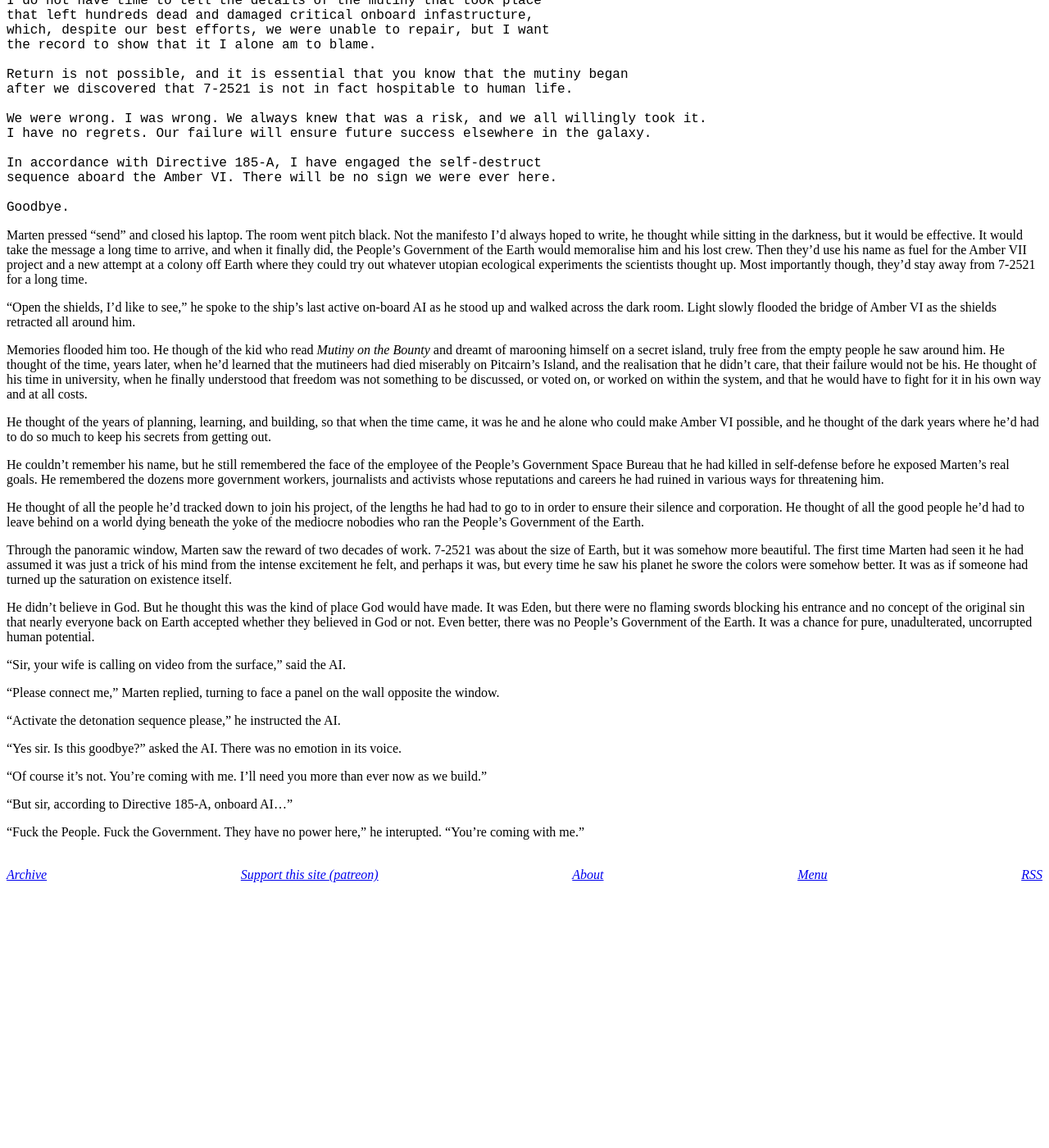
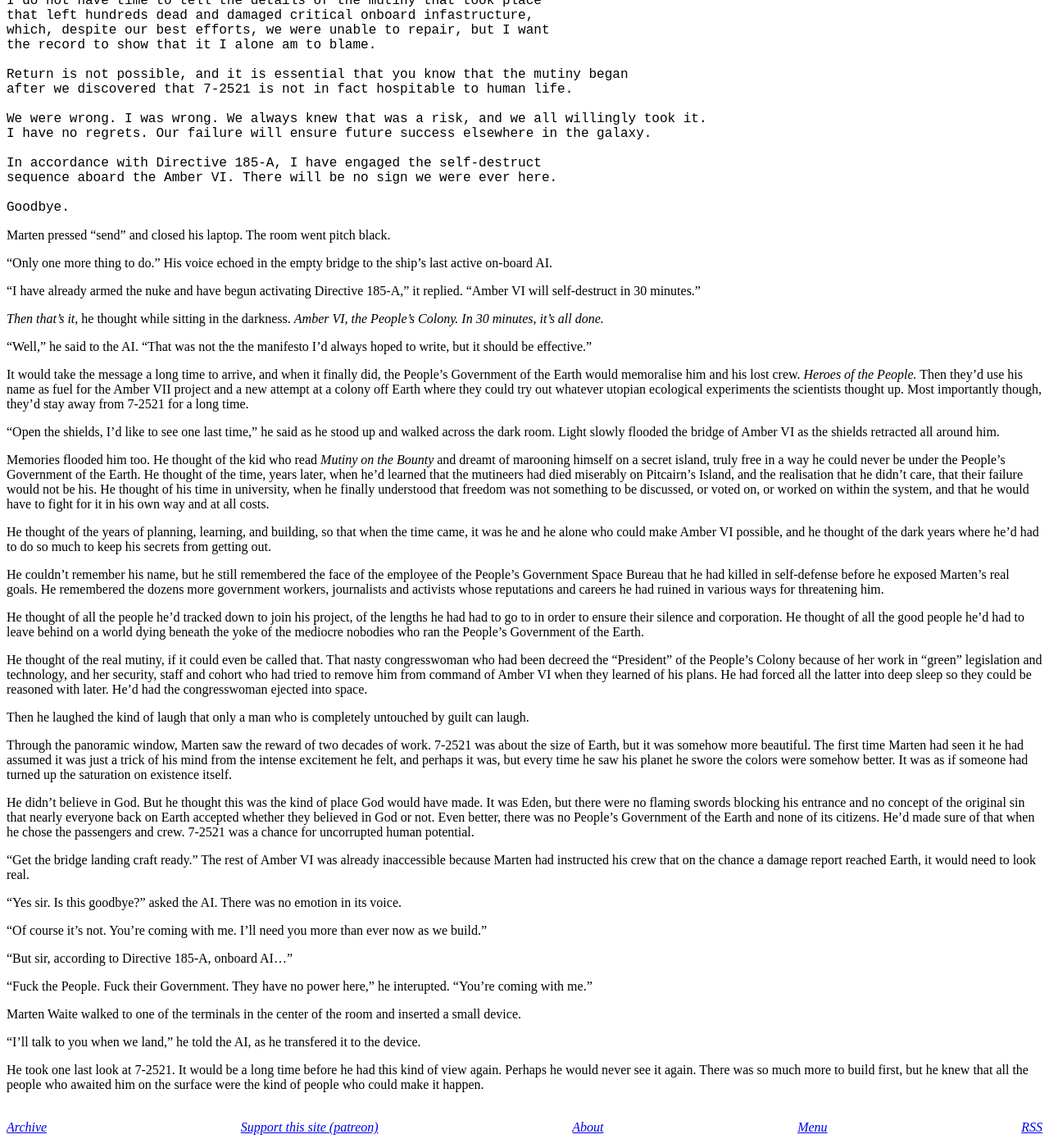
Before and after one commit to derykmakgill/website, a Jekyll site: the page built from story.md, in a window 1280 px wide and 1400 px high, scrolled down 780 px. Shown: the whole window at 82% size. Built offline with Jekyll 4.4.1, drawn with Linux system fonts in a browser that asks for light colours; before the commit the page ends 1872 px from its top, so only the background shows below that.

Commit message:
Update story.md

```diff
--- a/story.md
+++ b/story.md
@@ -50,11 +50,21 @@ sequence aboard the Amber VI. There will be no sign we were ever here.
 Goodbye.
 </pre>
 
-Marten pressed "send" and closed his laptop. The room went pitch black. Not the manifesto I'd always hoped to write, he thought while sitting in the darkness, but it would be effective. It would take the message a long time to arrive, and when it finally did, the People's Government of the Earth would memoralise him and his lost crew. Then they'd use his name as fuel for the Amber VII project and a new attempt at a colony off Earth where they could try out whatever utopian ecological experiments the scientists thought up. Most importantly though, they'd stay away from 7-2521 for a long time.
+Marten pressed "send" and closed his laptop. The room went pitch black.
 
-"Open the shields, I'd like to see," he spoke to the ship's last active on-board AI as he stood up and walked across the dark room. Light slowly flooded the bridge of Amber VI as the shields retracted all around him.
+"Only one more thing to do." His voice echoed in the empty bridge to the ship's last active on-board AI.
 
-Memories flooded him too. He though of the kid who read *Mutiny on the Bounty* and dreamt of marooning himself on a secret island, truly free from the empty people he saw around him. He thought of the time, years later, when he'd learned that the mutineers had died miserably on Pitcairn's Island, and the realisation that he didn't care, that their failure would not be his. He thought of his time in university, when he finally understood that freedom was not something to be discussed, or voted on, or worked on within the system, and that he would have to fight for it in his own way and at all costs.
+"I have already armed the nuke and have begun activating Directive 185-A," it replied. "Amber VI will self-destruct in 30 minutes."
+
+*Then that's it,* he thought while sitting in the darkness. *Amber VI, the People's Colony. In 30 minutes, it's all done.*
+
+"Well," he said to the AI. "That was not the the manifesto I'd always hoped to write, but it should be effective."
+
+It would take the message a long time to arrive, and when it finally did, the People's Government of the Earth would memoralise him and his lost crew. *Heroes of the People.* Then they'd use his name as fuel for the Amber VII project and a new attempt at a colony off Earth where they could try out whatever utopian ecological experiments the scientists thought up. Most importantly though, they'd stay away from 7-2521 for a long time.
+
+"Open the shields, I'd like to see one last time," he said as he stood up and walked across the dark room. Light slowly flooded the bridge of Amber VI as the shields retracted all around him.
+
+Memories flooded him too. He thought of the kid who read *Mutiny on the Bounty* and dreamt of marooning himself on a secret island, truly free in a way he could never be under the People's Government of the Earth. He thought of the time, years later, when he'd learned that the mutineers had died miserably on Pitcairn's Island, and the realisation that he didn't care, that their failure would not be his. He thought of his time in university, when he finally understood that freedom was not something to be discussed, or voted on, or worked on within the system, and that he would have to fight for it in his own way and at all costs.
 
 He thought of the years of planning, learning, and building, so that when the time came, it was he and he alone who could make Amber VI possible, and he thought of the dark years where he'd had to do so much to keep his secrets from getting out.
 
@@ -62,18 +72,15 @@ He couldn't remember his name, but he still remembered the face of the employee
 
 He thought of all the people he'd tracked down to join his project, of the lengths he had had to go to in order to ensure their silence and corporation. He thought of all the good people he'd had to leave behind on a world dying beneath the yoke of the mediocre nobodies who ran the People's Government of the Earth.
 
+He thought of the real mutiny, if it could even be called that. That nasty congresswoman who had been decreed the "President" of the People's Colony because of her work in "green" legislation and technology, and her security, staff and cohort who had tried to remove him from command of Amber VI when they learned of his plans. He had forced all the latter into deep sleep so they could be reasoned with later. He'd had the congresswoman ejected into space.
+
+Then he laughed the kind of laugh that only a man who is completely untouched by guilt can laugh.
+
 Through the panoramic window, Marten saw the reward of two decades of work. 7-2521 was about the size of Earth, but it was somehow more beautiful. The first time Marten had seen it he had assumed it was just a trick of his mind from the intense excitement he felt, and perhaps it was, but every time he saw his planet he swore the colors were somehow better. It was as if someone had turned up the saturation on existence itself.
 
-He didn't believe in God. But he thought this was the kind of place God would have made. It was Eden, but there were no flaming swords blocking his entrance and no concept of the original sin that nearly everyone back on Earth accepted whether they believed in God or not. Even better, there was no People's Government of the Earth. It was a chance for pure, unadulterated, uncorrupted human potential.
+He didn't believe in God. But he thought this was the kind of place God would have made. It was Eden, but there were no flaming swords blocking his entrance and no concept of the original sin that nearly everyone back on Earth accepted whether they believed in God or not. Even better, there was no People's Government of the Earth and none of its citizens. He'd made sure of that when he chose the passengers and crew. 7-2521 was a chance for uncorrupted human potential.
 
-"Sir, your wife is calling on video from the surface," said the AI.
-
-"Please connect me," Marten replied, turning to face a panel on the wall opposite the window.
-
-
-
-
-"Activate the detonation sequence please," he instructed the AI.
+"Get the bridge landing craft ready." The rest of Amber VI was already inaccessible because Marten had instructed his crew that on the chance a damage report reached Earth, it would need to look real.
 
 "Yes sir. Is this goodbye?" asked the AI. There was no emotion in its voice.
 
@@ -81,4 +88,10 @@ He didn't believe in God. But he thought this was the kind of place God would ha
 
 "But sir, according to Directive 185-A, onboard AI..."
 
-"Fuck the People. Fuck the Government. They have no power here," he interupted. "You're coming with me."
+"Fuck the People. Fuck their Government. They have no power here," he interupted. "You're coming with me."
+
+Marten Waite walked to one of the terminals in the center of the room and inserted a small device.
+
+"I'll talk to you when we land," he told the AI, as he transfered it to the device.
+
+He took one last look at 7-2521. It would be a long time before he had this kind of view again. Perhaps he would never see it again. There was so much more to build first, but he knew that all the people who awaited him on the surface were the kind of people who could make it happen.
```
